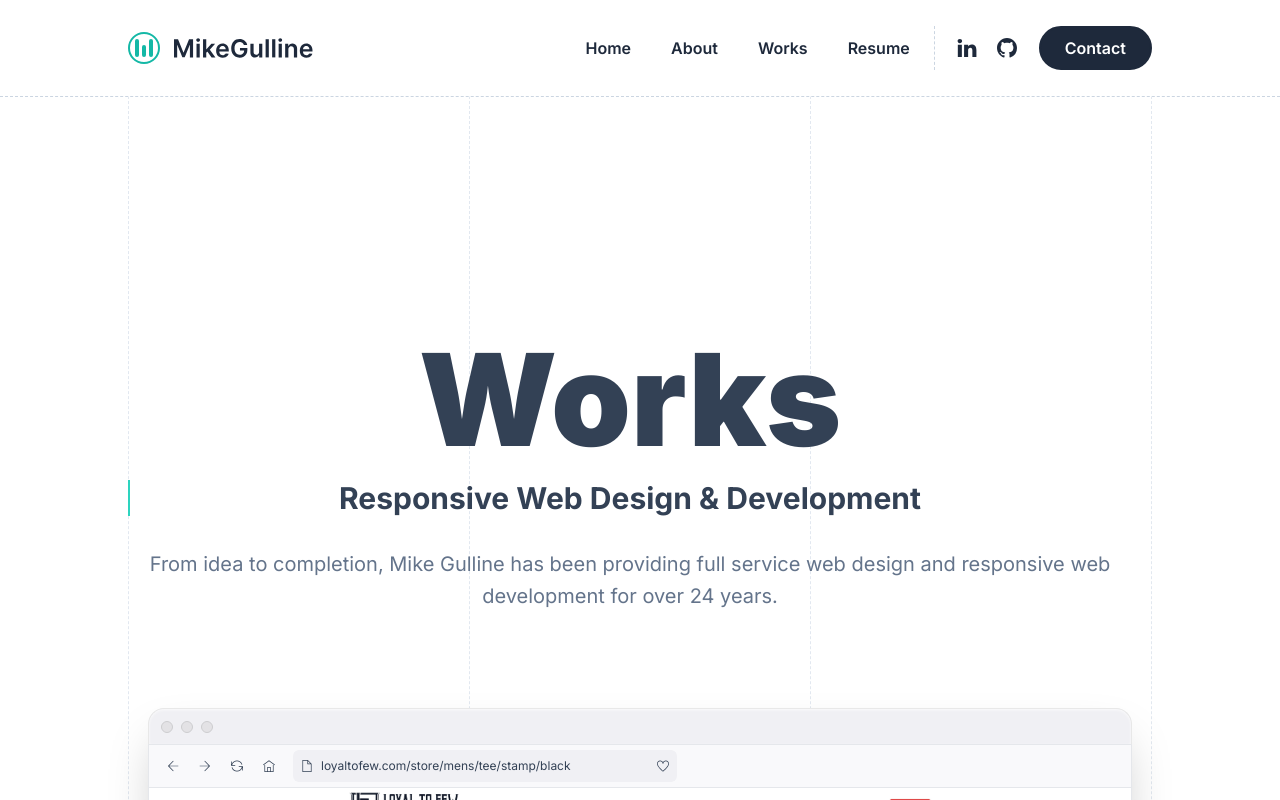
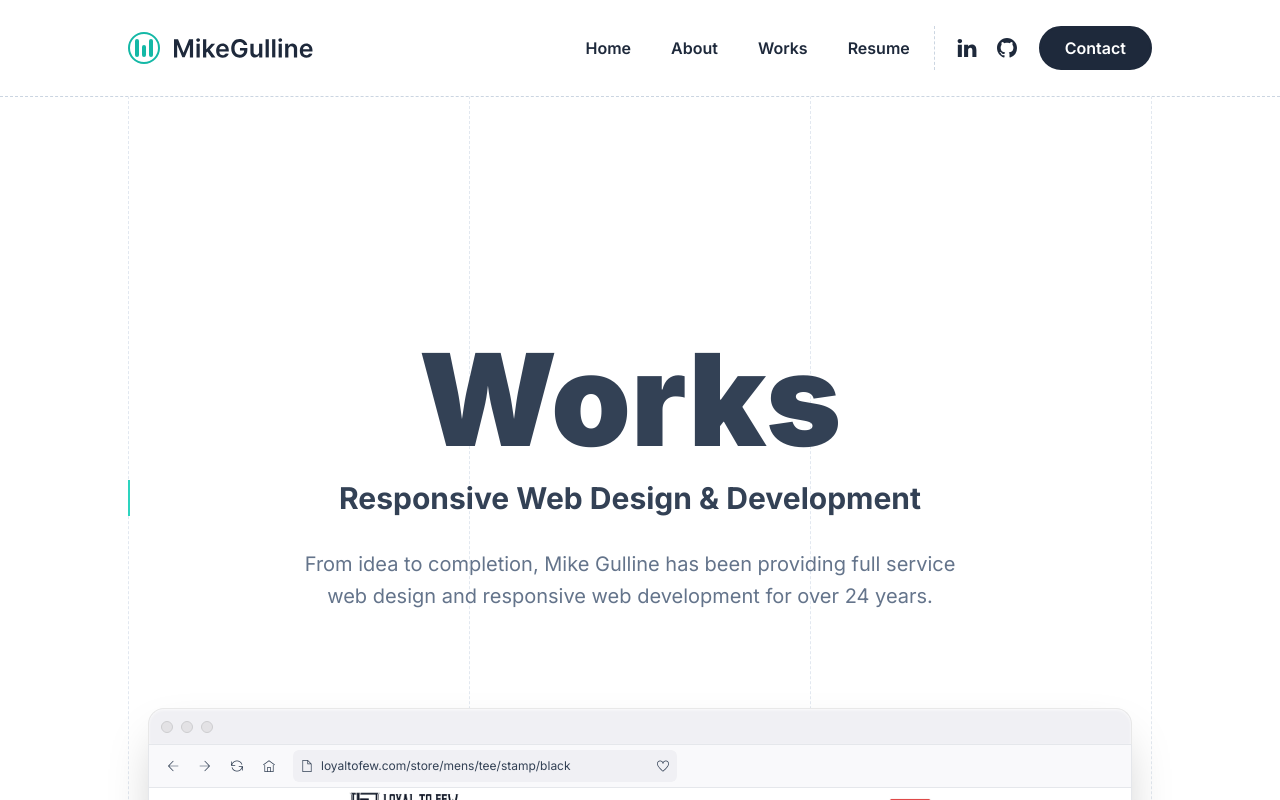
Before and after one commit to mikegulline/personal, a Next.js app: page /works in a window 1280 px wide. Shown: the top 800 px of the page. Built offline with nearby package versions, Linux system fonts and the light colour scheme.

Commit message:
works styles

```diff
--- a/src/app/works/page.tsx
+++ b/src/app/works/page.tsx
@@ -29,7 +29,7 @@ export default function Work() {
               Responsive Web Design &amp; Development
             </h2>
           </BorderLeft>
-          <p className='text-xl leading-8 text-slate-500'>
+          <p className='text-xl leading-8 text-slate-500 max-w-2xl m-auto'>
             From idea to completion, Mike Gulline has been providing full
             service web design and responsive web development for over 24 years.
           </p>
```
